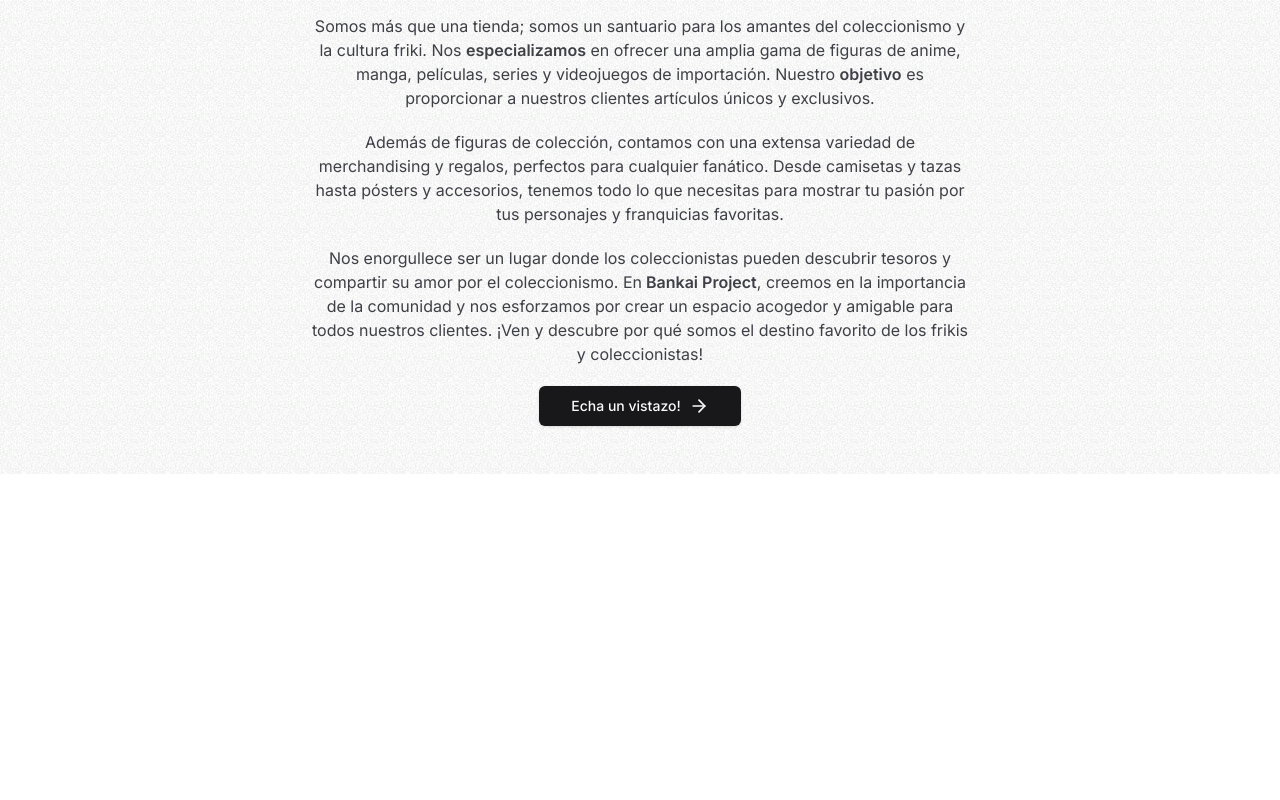
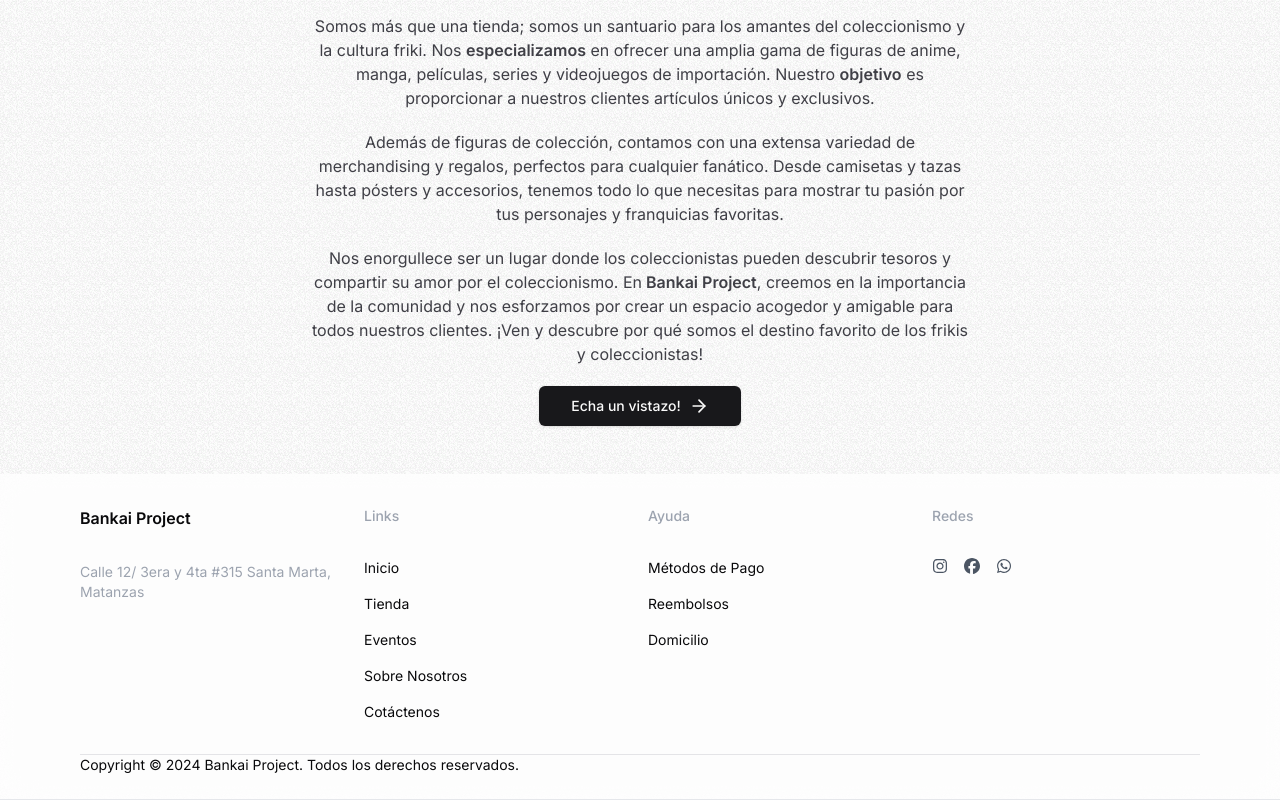
Before and after one commit to AbrahamRivero/bankai-project, a Next.js app: page /about-us in a window 1280 px wide. Shown: the part 492-1292 px from the top of the page. Before the commit the page ends 966 px from the top, so only its background shows below. Built offline with nearby package versions, Linux system fonts and the light colour scheme; no server answers.

Commit message:
feat: :sparkles: Working on Footer

```diff
--- a/app/about-us/page.tsx
+++ b/app/about-us/page.tsx
@@ -5,7 +5,7 @@
 
 export default function AboutUs() {
   return (
-    <MaxWidthWrapper className="mb-12 mt-28 sm:mt-40 flex flex-col items-center justify-center text-center">
+    <MaxWidthWrapper className="mb-12 mt-28 sm:mt-40 px-6 flex flex-col items-center justify-center text-center">
       <div className="mx-auto mb-4 flex max-w-fit items-center justify-center space-x-2 overflow-hidden rounded-full border border-gray-200 bg-white px-7 py-2 shadow-md backdrop-blur transition-all hover:border-gray-300 hover:bg-white/50">
         <p className="text-sm font-semibold text-gray-700">
           Únete a la familia de Bankai Project!
--- a/app/layout.tsx
+++ b/app/layout.tsx
@@ -2,6 +2,7 @@
 import { Inter } from "next/font/google";
 import Navbar from "@/components/Navbar";
 import "./globals.css";
+import Footer from "@/components/Footer";
 
 const inter = Inter({ subsets: ["latin"] });
 
@@ -22,6 +23,7 @@
       >
         <Navbar />
         {children}
+        <Footer />
       </body>
     </html>
   );
--- /dev/null
+++ b/components/Footer.tsx
@@ -0,0 +1,99 @@
+import Link from "next/link";
+import MaxWidthWrapper from "./MaxWidthWrapper";
+import { FaInstagram, FaFacebook, FaWhatsapp } from "react-icons/fa6";
+import { Separator } from "./ui/separator";
+
+const Footer = () => {
+  return (
+    <footer className="z-30 w-full border-b border-gray-200 bg-white/75 backdrop-blur-lg transition-all pt-8 pb-6">
+      <MaxWidthWrapper className="px-6">
+        <div className="grid grid-cols-1 sm:grid-cols-4 gap-4 pb-8">
+          <div>
+            <h3 className="font-semibold">Bankai Project</h3>
+            <p className="text-sm text-gray-400 mt-8">
+              Calle 12/ 3era y 4ta #315 Santa Marta, Matanzas
+            </p>
+          </div>
+          <div className="mt-4 sm:mt-0">
+            <h3 className="text-sm text-gray-400 sm:font-medium">Links</h3>
+            <Separator className="block sm:hidden" />
+            <div className="mt-6 sm:mt-8 grid grid-cols-1 gap-4">
+              <Link href="/" className="text-sm">
+                Inicio
+              </Link>
+              <Link href="/shop" className="text-sm">
+                Tienda
+              </Link>
+              <Link href="/events" className="text-sm">
+                Eventos
+              </Link>
+              <Link href="/about-us" className="text-sm">
+                Sobre Nosotros
+              </Link>
+              <Link href="/contact-us" className="text-sm">
+                Cotáctenos
+              </Link>
+            </div>
+          </div>
+          <div className="mt-4 sm:mt-0">
+            <h3 className="text-sm text-gray-400 sm:font-medium">Ayuda</h3>
+            <Separator className="block sm:hidden" />
+            <div className="mt-6 sm:mt-8 grid grid-cols-1 gap-4">
+              <Link href="/" className="text-sm">
+                Métodos de Pago
+              </Link>
+              <Link href="/" className="text-sm">
+                Reembolsos
+              </Link>
+              <Link href="/" className="text-sm">
+                Domicilio
+              </Link>
+            </div>
+          </div>
+          <div className="mt-4 sm:mt-0">
+            <h3 className="text-sm text-gray-400 sm:font-medium">Redes</h3>
+            <Separator className="block sm:hidden" />
+            <div className="flex -mx-2 mt-6 sm:mt-8">
+              <a
+                href="https://www.instagram.com/bankaiprojectoficial/"
+                className="mx-2 text-gray-600 transition-colors duration-300 dark:text-gray-300 hover:text-blue-500 dark:hover:text-blue-400"
+                aria-label="Instagram"
+                target="_blank"
+              >
+                <FaInstagram className="w-4 h-4" />
+              </a>
+
+              <a
+                href="https://www.facebook.com/groups/1263396164551200/#_=_"
+                className="mx-2 text-gray-600 transition-colors duration-300 dark:text-gray-300 hover:text-blue-500 dark:hover:text-blue-400"
+                aria-label="Facebook"
+                target="_blank"
+              >
+                <FaFacebook className="w-4 h-4" />
+              </a>
+
+              <a
+                href="https://chat.whatsapp.com/Br3eTByxbuUCwapR0V5uDi"
+                className="mx-2 text-gray-600 transition-colors duration-300 dark:text-gray-300 hover:text-blue-500 dark:hover:text-blue-400"
+                aria-label="Whatsapp"
+                target="_blank"
+              >
+                <FaWhatsapp className="w-4 h-4" />
+              </a>
+            </div>
+          </div>
+        </div>
+
+        <hr />
+        <div>
+          <p className="text-sm">
+            Copyright &copy; {new Date().getFullYear()} Bankai Project. Todos
+            los derechos reservados.
+          </p>
+        </div>
+      </MaxWidthWrapper>
+    </footer>
+  );
+};
+
+export default Footer;
--- /dev/null
+++ b/components/ui/separator.tsx
@@ -0,0 +1,31 @@
+"use client"
+
+import * as React from "react"
+import * as SeparatorPrimitive from "@radix-ui/react-separator"
+
+import { cn } from "@/lib/utils"
+
+const Separator = React.forwardRef<
+  React.ElementRef<typeof SeparatorPrimitive.Root>,
+  React.ComponentPropsWithoutRef<typeof SeparatorPrimitive.Root>
+>(
+  (
+    { className, orientation = "horizontal", decorative = true, ...props },
+    ref
+  ) => (
+    <SeparatorPrimitive.Root
+      ref={ref}
+      decorative={decorative}
+      orientation={orientation}
+      className={cn(
+        "shrink-0 bg-border",
+        orientation === "horizontal" ? "h-[1px] w-full" : "h-full w-[1px]",
+        className
+      )}
+      {...props}
+    />
+  )
+)
+Separator.displayName = SeparatorPrimitive.Root.displayName
+
+export { Separator }
--- a/package.json
+++ b/package.json
@@ -15,6 +15,7 @@
     "@radix-ui/react-avatar": "^1.1.0",
     "@radix-ui/react-dropdown-menu": "^2.1.1",
     "@radix-ui/react-icons": "^1.3.0",
+    "@radix-ui/react-separator": "^1.1.0",
     "@radix-ui/react-slot": "^1.1.0",
     "@tailwindcss/typography": "^0.5.15",
     "class-variance-authority": "^0.7.0",
```
Also changed, not shown: 1 other file (tests, documents, lock files or other folders).
